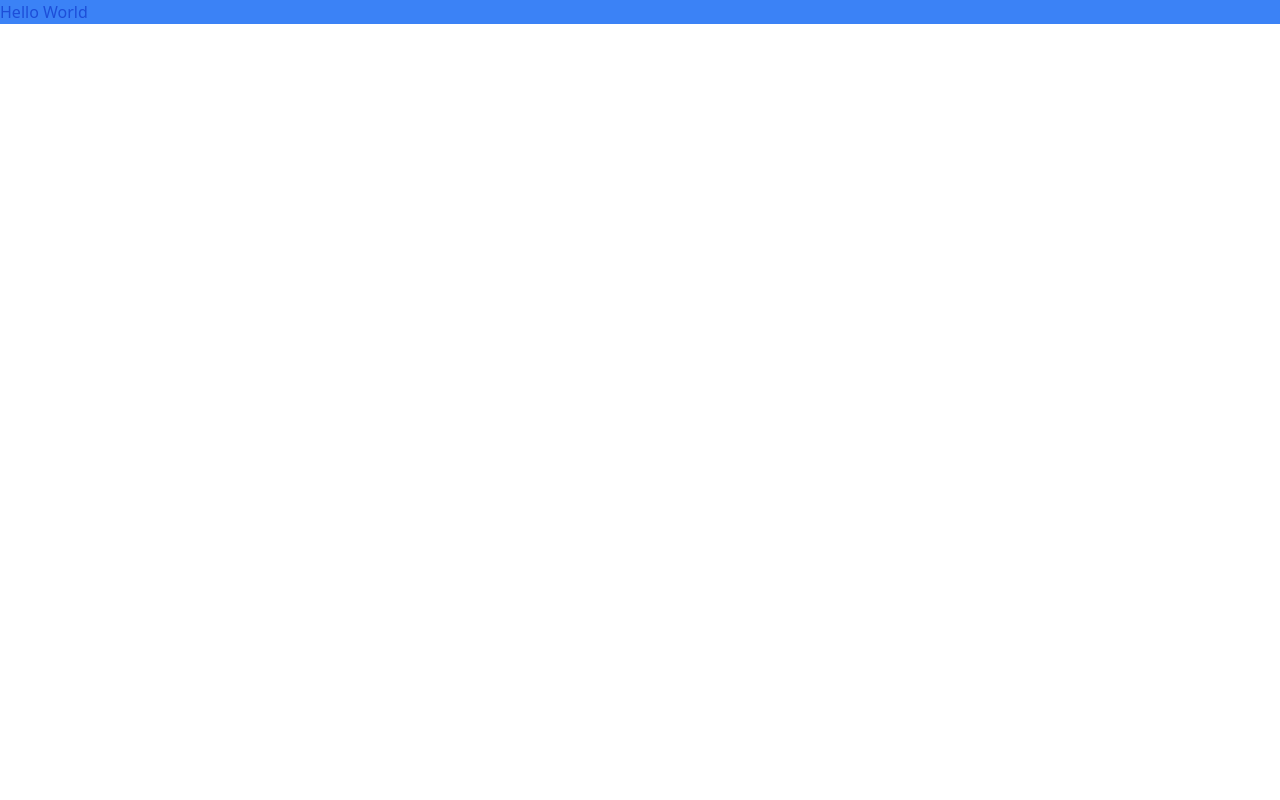
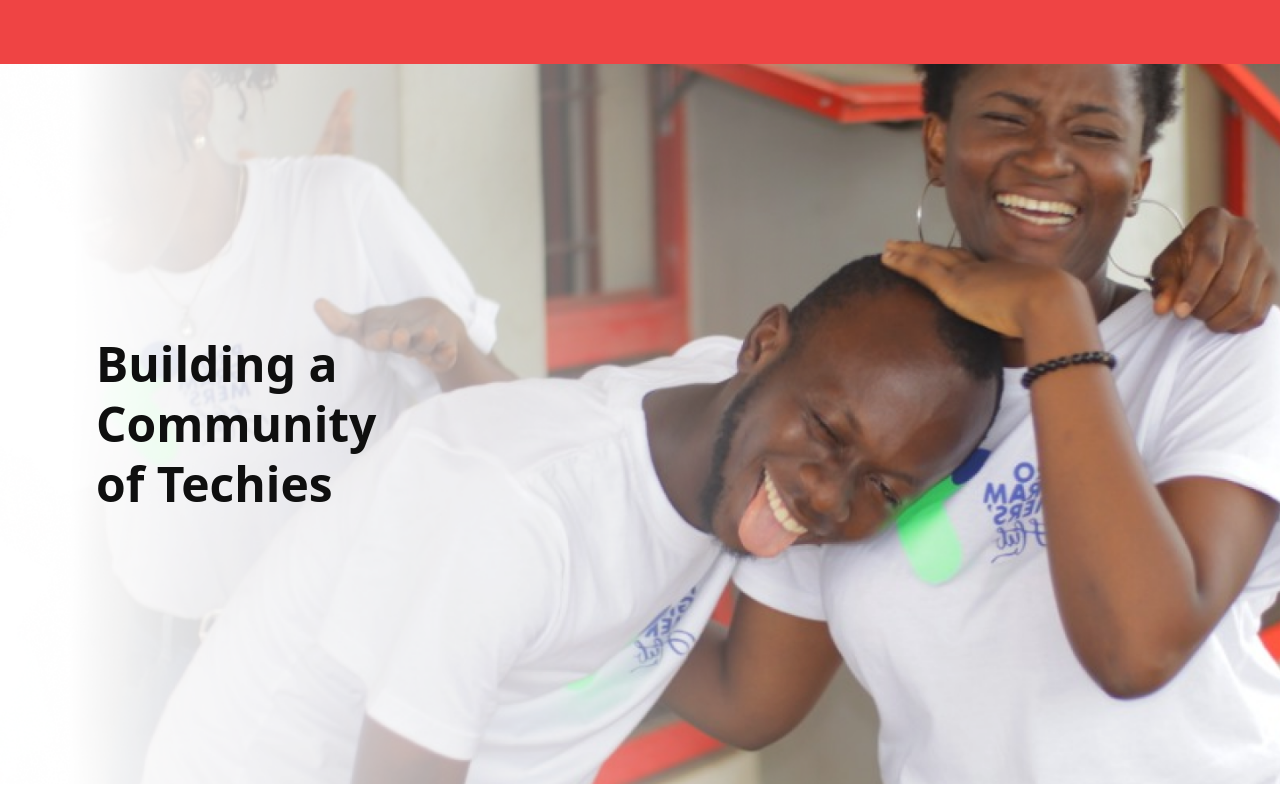
Before and after one commit to techacephub/website, a Nuxt app: page / in a window 1280 px wide. Built offline with nearby package versions, Linux system fonts and the light colour scheme.

Commit message:
Created hero section

```diff
--- a/app.vue
+++ b/app.vue
@@ -1,8 +1,9 @@
 <template>
   <div>
-    <HelloWorld />
+    <!-- This section to mimic navbar  -->
+    <div class="h-16 w-full bg-red-500"></div>
+    <HeroSection />
   </div>
 </template>
 
-<script lang="ts" setup>
-</script>
+<script lang="ts" setup></script>
--- a/components/HelloWorld.vue
+++ b/components/HelloWorld.vue
@@ -1,5 +1,5 @@
 <template>
-    <div>
-        <h1 class="text-blue-700 bg-blue-500">Hello World</h1>
-    </div>
+  <div>
+    <h1 class="text-blue-700 bg-blue-500">Hello World</h1>
+  </div>
 </template>
--- /dev/null
+++ b/components/HeroSection.vue
@@ -0,0 +1,58 @@
+<script setup>
+import { ref } from "vue";
+import sliderImage1 from "~/assets/images/slider-1.png";
+
+const slideItems = ref([{
+    image: sliderImage1,
+    caption: "Building a Community of Techies",
+},
+{
+    image: sliderImage1,
+    caption: "Building a Community of Techies",
+}
+]);
+
+const activeSlider = ref(0);
+
+const changeSlider = () => {
+  let i = 0;
+  setInterval(() => {
+    if (i > slideItems.value.length - 1) {
+      i = 0;
+    }
+    activeSlider.value = i;
+    i++;
+  }, 1000);
+};
+
+changeSlider();
+</script>
+
+<template>
+  <section>
+    <div class="relative slide">
+      <div class="carousel-inner relative overflow-hidden w-full h-[90vh]">
+        <div
+          v-for="(item, i) in slideItems"
+          :id="`slide-${i}`"
+          :key="i"
+          :class="`${activeSlider === i ? 'opacity-100' : 'opacity-0'}`"
+          class="carousel-item  relative block inset-0 relative -mr-[100%] w-full transform transition-all duration-700 ease-in-out ease-in h-[90vh] bg-no-repeat bg-center bg-cover flex items-center  px-24"
+          :style="`background-image: url(${item.image});`"
+        >
+        <h1 class="text-5xl text-dark font-bold leading-tight w-64">
+          {{ item.caption }}
+        </h1>
+        </div>
+      </div>
+    </div>
+  </section>
+</template>
+
+<style>
+.carousel-item {
+  float: left;
+  backface-visibility: hidden;
+}
+
+</style>
--- a/package.json
+++ b/package.json
@@ -14,5 +14,8 @@
     "nuxt": "3.0.0-rc.13",
     "postcss": "^8.4.19",
     "tailwindcss": "^3.2.4"
+  },
+  "dependencies": {
+    "@nuxt/types": "^2.15.8"
   }
 }
--- a/tsconfig.json
+++ b/tsconfig.json
@@ -1,4 +1,4 @@
 {
   // https://v3.nuxtjs.org/concepts/typescript
-  "extends": "./.nuxt/tsconfig.json"
+  "extends": "./.nuxt/tsconfig.json",
 }
```
Also changed, not shown: nuxt.config.ts (+3 -5 lines), assets/images/slider-1.png (added), 1 other file (tests, documents, lock files or other folders).
